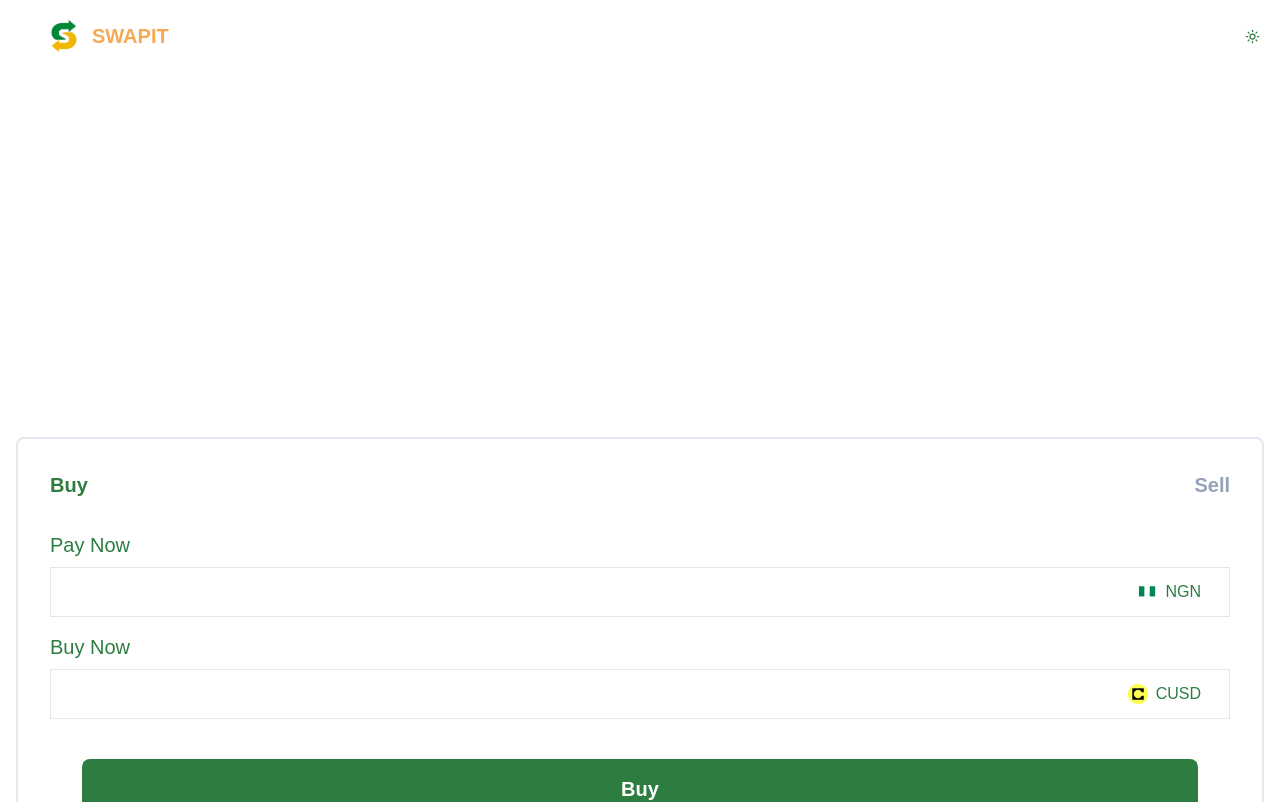
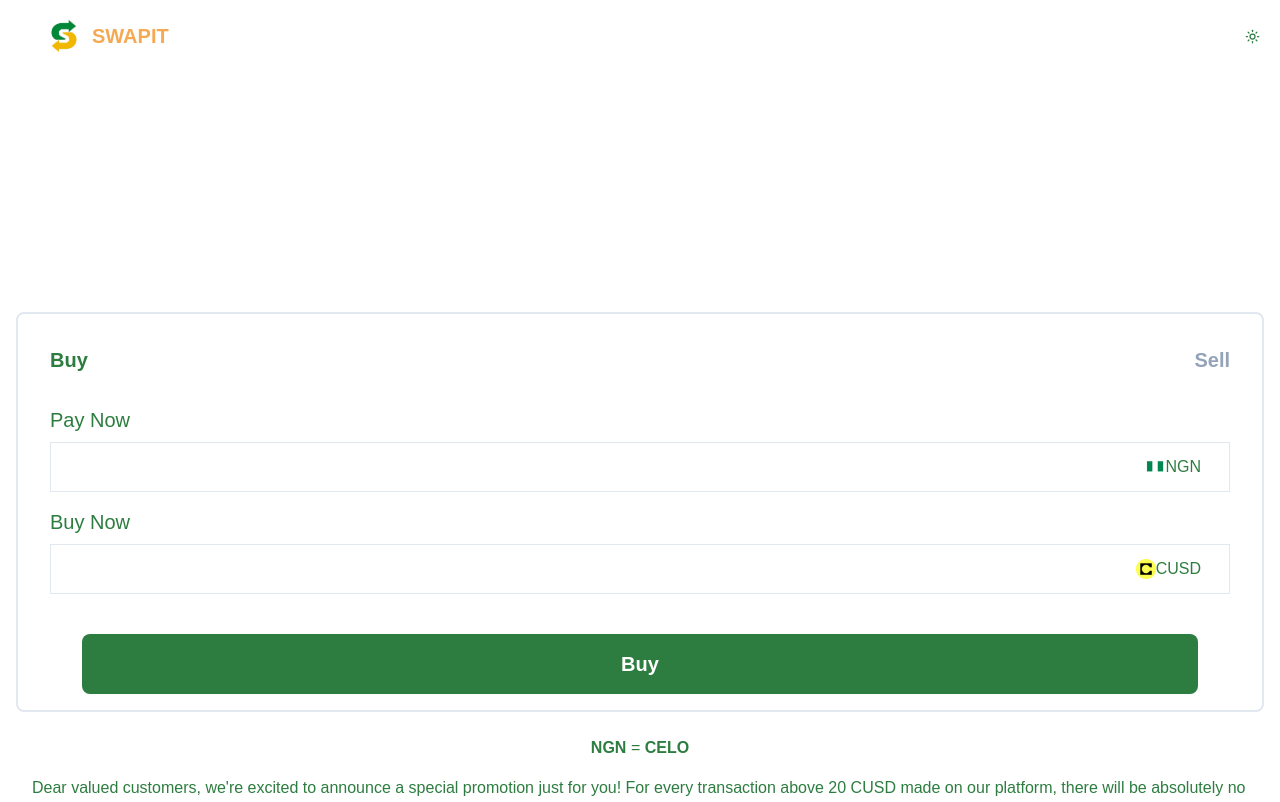
Before and after one commit to Preciousnnebuogor/Swapit, a Next.js app: page / in a window 1280 px wide. Shown: the top 802 px of the page. Built offline with nearby package versions, Linux system fonts and the light colour scheme.

Commit message:
adjusted login

```diff
--- a/app/login/page.tsx
+++ b/app/login/page.tsx
@@ -10,7 +10,7 @@ export default function Login() {
   return (
     <div className={` px-4 `}>
       <form
-        className={` border-2 rounded-lg bg-background w-full mt-[35%] px-8 pb-4`}
+        className={` border-2 rounded-lg bg-background w-full mt-[25%] px-8 pb-4`}
       >
         <div
           className={`mt-8 flex items-center justify-between text-foreground font-bold text-xl`}
@@ -49,7 +49,7 @@ export default function Login() {
             }}
             value={nairaValue}
           />
-          <div className={`flex justify-between items-center space-x-2 pr-6 `}>
+          <div className={`flex justify-between items-center pr-6 `}>
             <img src="/nig.png" className={"h-[20px] w-[20px] "} />
             <p className={``}>NGN</p>
           </div>
@@ -72,7 +72,7 @@ export default function Login() {
             }}
             value={celoValue}
           />
-          <div className={`flex justify-between items-center space-x-2 pr-6 `}>
+          <div className={`flex justify-between items-center pr-6 `}>
             <img src="/celo.png" className={"h-[20px] w-[20px] "} />
             <p>CUSD</p>
           </div>
```
